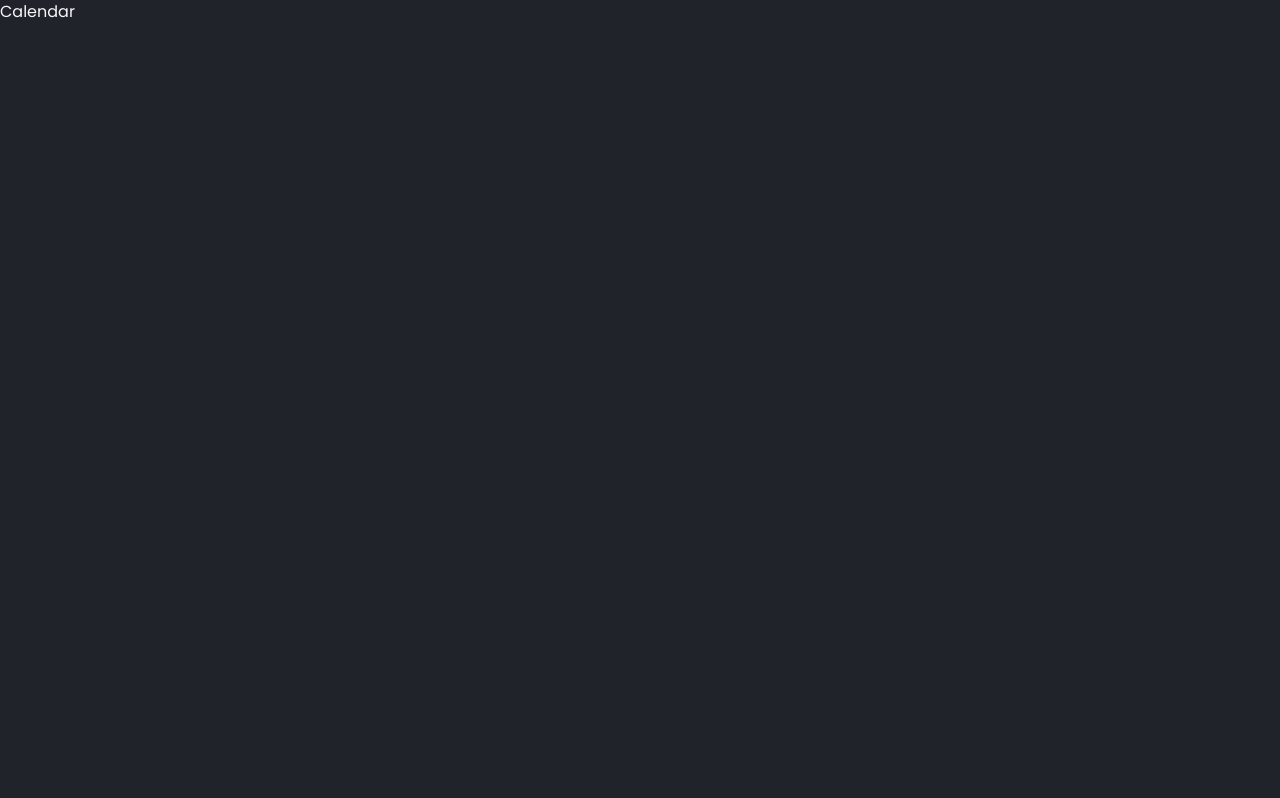
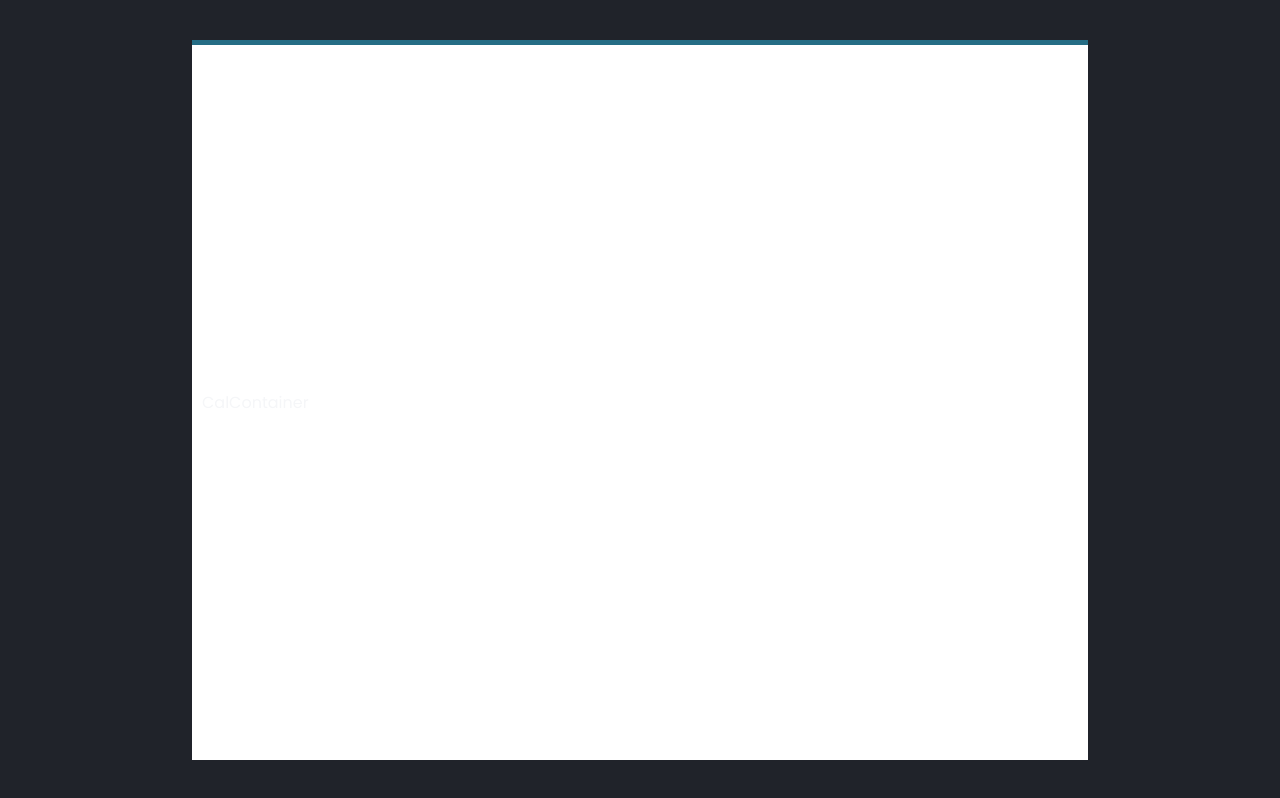
Before and after one commit to mpondev/calendar, a React (Vite) app in the folder client/: page / in a window 1280 px wide. Built offline with nearby package versions, Linux system fonts and the light colour scheme.

Commit message:
Add CalContainer component

```diff
--- a/client/src/App.tsx
+++ b/client/src/App.tsx
@@ -1,7 +1,13 @@
+import CalContainer from './components/CalContainer/CalContainer';
+
 import styles from './styles/App.module.css';
 
 function App(): JSX.Element {
-  return <div className={styles.app}>Calendar</div>;
+  return (
+    <div className={styles.app}>
+      <CalContainer />
+    </div>
+  );
 }
 
 export default App;
--- /dev/null
+++ b/client/src/components/CalContainer/CalContainer.module.css
@@ -0,0 +1,12 @@
+.container {
+  position: relative;
+  margin: auto;
+  width: 70vw;
+  height: 90vh;
+  padding: 1rem;
+  display: flex;
+  flex-direction: column;
+  justify-content: center;
+  background: #ffffff;
+  border-top: solid 0.5rem #256d85;
+}
--- /dev/null
+++ b/client/src/components/CalContainer/CalContainer.tsx
@@ -0,0 +1,7 @@
+import styles from './CalContainer.module.css';
+
+function CalContainer(): JSX.Element {
+  return <div className={styles.container}>CalContainer</div>;
+}
+
+export default CalContainer;
```
